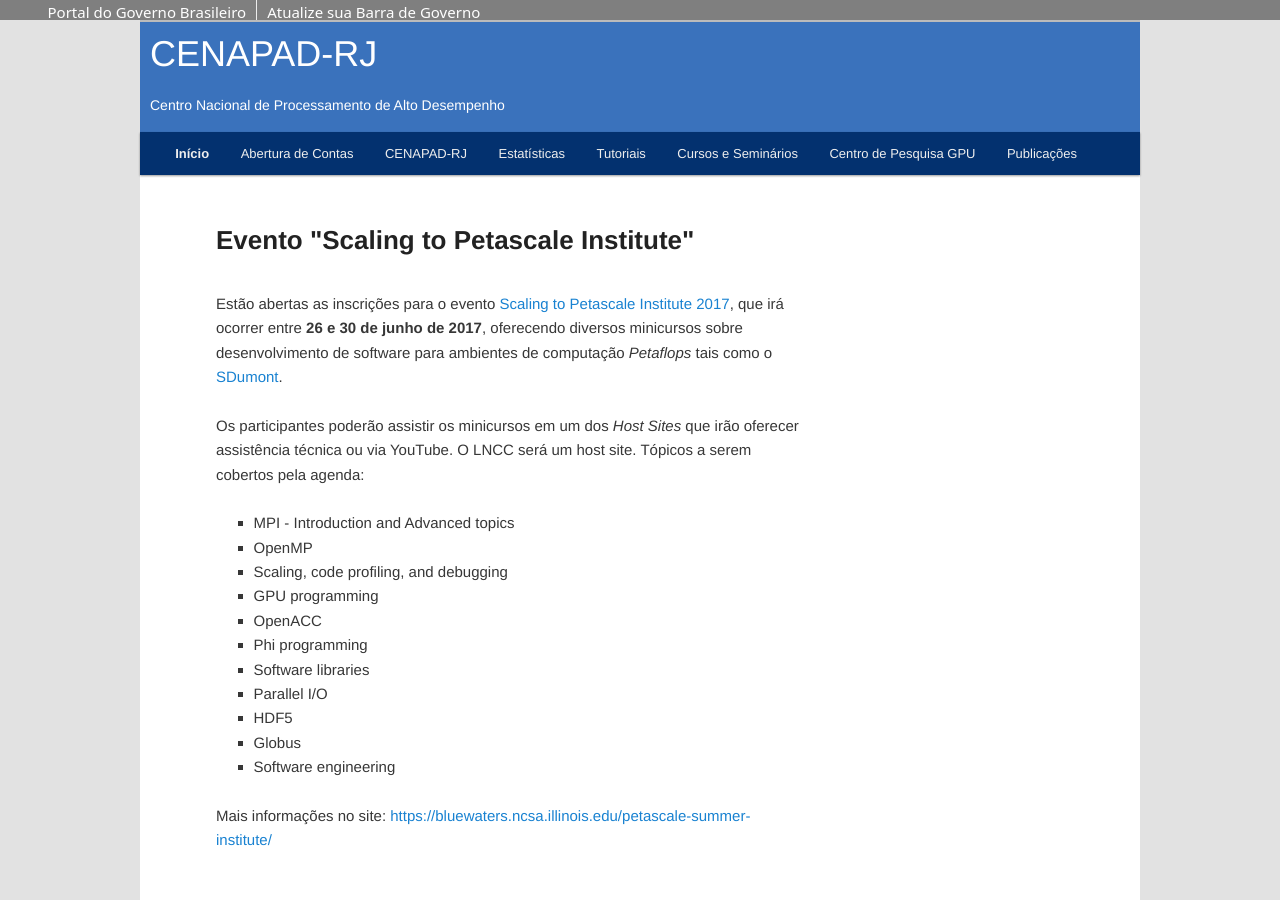
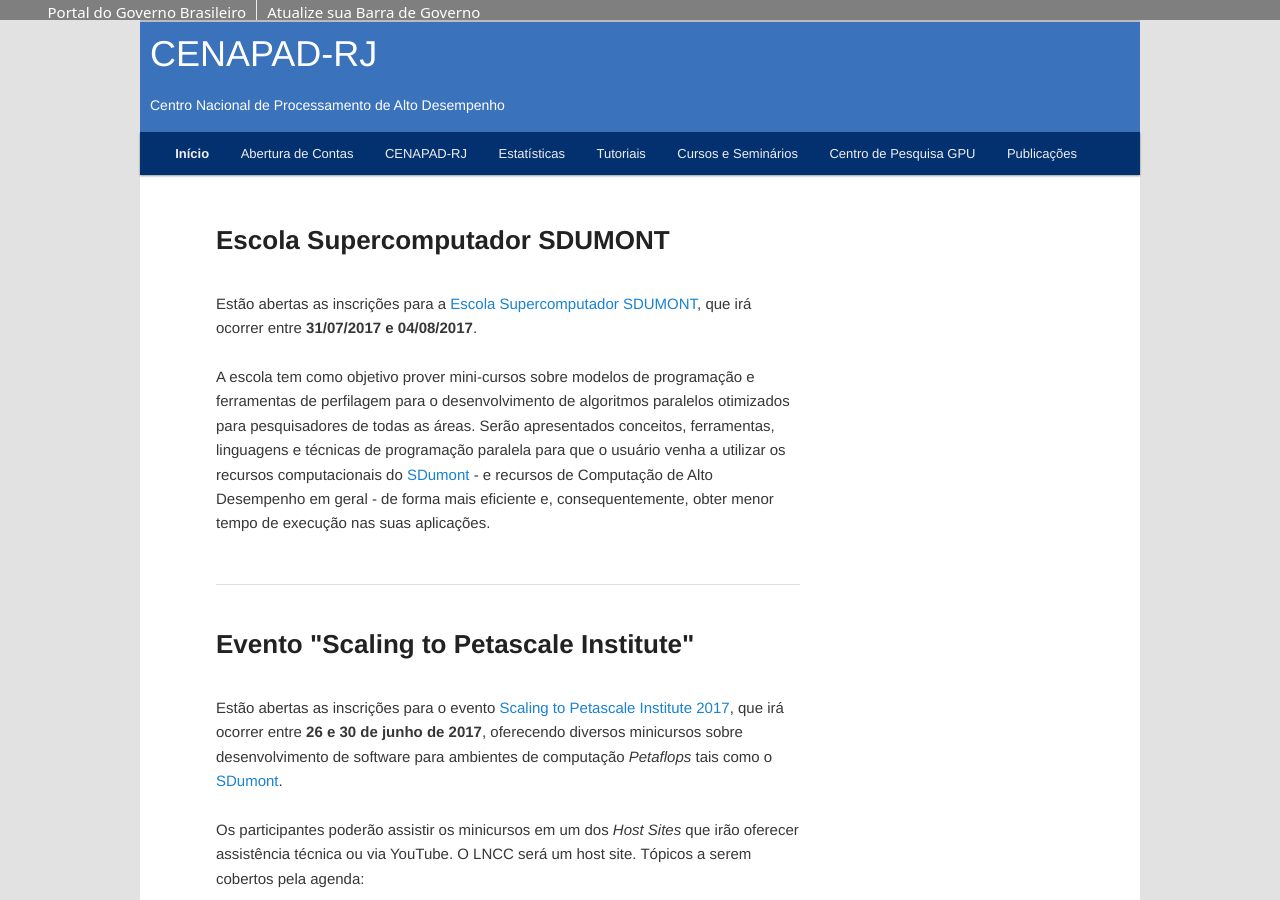
Before and after one commit to gmgall/site-cenapad, a Jekyll site: the page built from index.html, in a window 1280 px wide and 900 px high. Built offline with Jekyll 4.4.1, drawn with Linux system fonts in a browser that asks for light colours; Markdown is read by kramdown in place of the engine named in the settings.

Commit message:
Adiciona evento "Escola Supercomputador SDUMONT"
* Cria um post na página inicial avisando do evento
* Cria uma entrada em "Cursos e seminários"

```diff
--- /dev/null
+++ b/_posts/2017-06-12-escola-supercomputador-sdumont.markdown
@@ -0,0 +1,11 @@
+---
+author: gmgall
+date: 2017-06-12 11:31:00+00:00
+layout: post
+slug: escola-supercomputador-sdumont
+title: Escola Supercomputador SDUMONT
+---
+
+Estão abertas as inscrições para a [Escola Supercomputador SDUMONT](http://www.lncc.br/eventoSeminario/eventoconsultar.php?vMenu=&idt_evento=1694), que irá ocorrer entre **31/07/2017 e 04/08/2017**.
+
+A escola tem como objetivo prover mini-cursos sobre modelos de programação e ferramentas de perfilagem para o desenvolvimento de algoritmos paralelos otimizados para pesquisadores de todas as áreas. Serão apresentados conceitos, ferramentas, linguagens e técnicas de programação paralela para que o usuário venha a utilizar os recursos computacionais do [SDumont](http://sdumont.lncc.br) - e recursos de Computação de Alto Desempenho em geral - de forma mais eficiente e, consequentemente, obter menor tempo de execução nas suas aplicações.
--- a/cursos-e-seminarios/index.markdown
+++ b/cursos-e-seminarios/index.markdown
@@ -9,6 +9,7 @@ title: Cursos e Seminários
 **2017**
 --------
 
+* [Escola Supercomputador SDUMONT](http://www.lncc.br/eventoSeminario/eventoconsultar.php?vMenu=&idt_evento=1694)
 * [Scaling to Petascale Institute](/2017/06/11/evento-scaling-to-petascale-institute.html)
 * [Semana sobre Programação Massivamente Paralela](http://www.lncc.br/eventoSeminario/eventoconsultar.php?vMenu=5&idt_evento=1615&vAno=2016)
 
```
